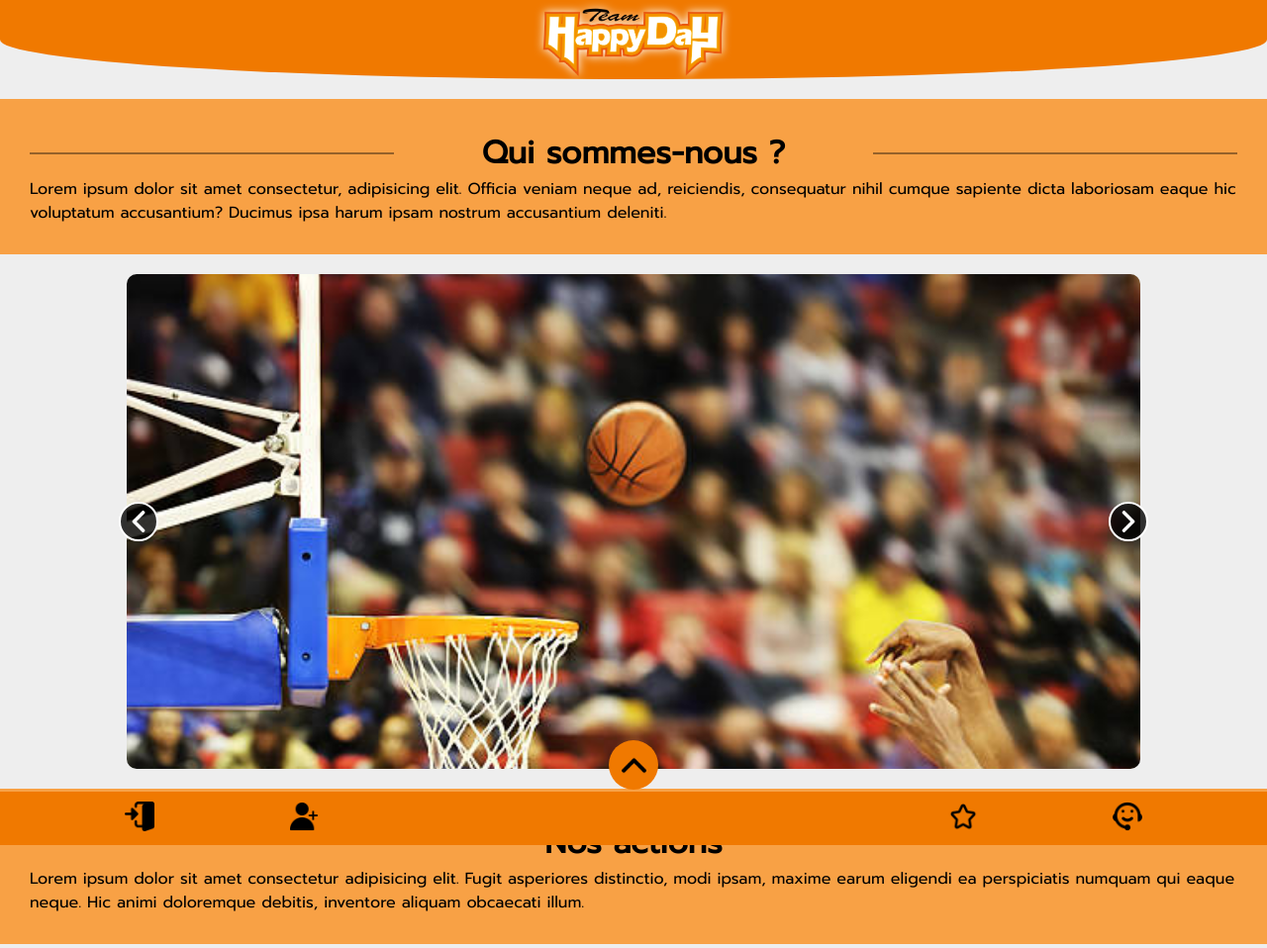
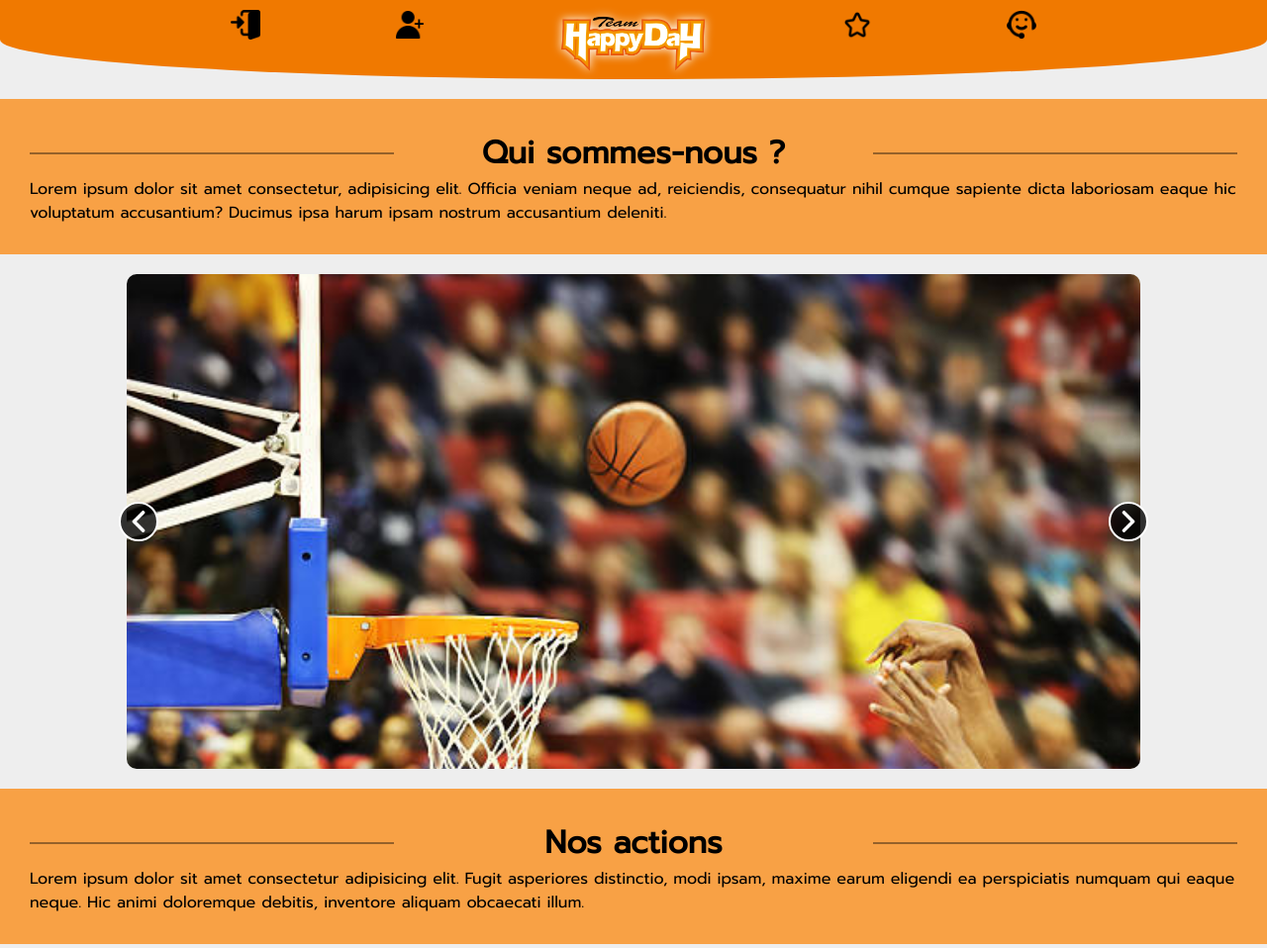
Before and after one commit to IBRAHIM-SYLLA/happy-days, a PHP site: page / in a window 1280 px wide. Shown: the top 958 px of the page at 99% size. Run offline with PHP 8.4, Linux system fonts and the light colour scheme.

Commit message:
header responsive fini

```diff
--- a/Libraries/Imports/header-index.php
+++ b/Libraries/Imports/header-index.php
@@ -20,7 +20,24 @@
 <body>
 
 <header>
-    <a href="index.php"><img src="./Libraries/Style/Images/logo.png" class="logo"></a>
+    <div id="myLinks">
+        <div id="left-links">
+            <?php if(!empty($_SESSION)) { ?>
+                <a href="./Libraries/Views/deconnexion.php">Deco</a>
+                <a href="./Libraries/Views/profil.php"><img src="./Libraries/Style/Icons/avatar.png" alt=""></a>
+            <?php } else { ?>
+                <a href="./Libraries/Views/connexion.php"><img src="./Libraries/Style/Icons/login.png" alt=""></a>
+                <a href="./Libraries/Views/inscription.php"><img src="./Libraries/Style/Icons/add-user.png" alt=""></a>
+                <?php } ?>
+        </div>
+
+        <a href="index.php"><img src="./Libraries/Style/Images/logo.png" class="logo"></a>
+
+        <div id="right-links">
+            <a href="./Libraries/Views/adherer.php"><img src="./Libraries/Style/Icons/star.png" alt=""></a>
+            <a href="./Libraries/Views/contact.php"><img src="./Libraries/Style/Icons/support.png" alt=""></a>
+        </div>
+    </div>
 </header>
 
 <main>
--- a/Libraries/Scripts/burger-menu-manager.js
+++ b/Libraries/Scripts/burger-menu-manager.js
@@ -3,7 +3,7 @@
  */
 function showNav() {
     // le bouton tourne : la flèche pointe vers l'autre sens
-    let burgerbtn = document.querySelector('#burger-btn');
+    let burgerbtn = document.querySelector('footer #burger-btn');
     burgerbtn.style.transform == '' ?
         // fait tourner le bouton de 180° dans le sens anti-horaire
         burgerbtn.style.transform += ' rotate(-180deg)' :
--- a/Libraries/Style/CSS/footer.css
+++ b/Libraries/Style/CSS/footer.css
@@ -14,7 +14,7 @@ footer {
     z-index: 2;
 }
 
-#myLinks {
+footer #myLinks {
     display: flex;
     flex-direction: row;
     justify-content: space-between;
@@ -22,22 +22,22 @@ footer {
     width: 100%;
 }
 
-#myLinks a {
+footer #myLinks a {
     padding: 10px;
 }
 
-#left-links, #right-links {
+footer #left-links, #right-links {
     justify-content: space-evenly;
     width: 35vw;
     display: flex;
     flex-direction: row;
 }
 
-#left-links img, #right-links img {
+footer #left-links img, footer #right-links img {
     width: 30px;
 }
 
-#burger-btn {
+footer #burger-btn {
     position: static;
     transform: translateY(-54px);
     margin: auto;
@@ -54,7 +54,7 @@ footer {
     transition: transform 1s;
 }
 
-#left-links button[name="deconnex"]{
+footer #left-links button[name="deconnex"]{
     width: 50px;
     height: 50px;
     background-image: url(../Icons/logout.png);
@@ -64,3 +64,14 @@ footer {
     border: none;
     background-color: transparent;
 }
+
+
+@media screen and (min-width: 1000px) {
+    footer #burger-btn {
+        display: none;
+    }
+
+    footer #myLinks {
+        display: none;
+    }
+}
--- a/Libraries/Style/CSS/header.css
+++ b/Libraries/Style/CSS/header.css
@@ -13,7 +13,6 @@ header {
     background-color: var(--primary);
     border-bottom-left-radius: 70%;
     border-bottom-right-radius: 70%;
-    /* padding: 0; */
     width: 100vw;
     position: sticky;
     top: 0;
@@ -26,13 +25,36 @@ main {
 }
 
 header .logo {
-    height: 10vh;
+    height: 8vh;
     margin: auto;
     display: block;
     filter: drop-shadow(0 0 5px white);
 }
 
+header #myLinks {
+    display: none;
+}
+
 @media screen and (min-width: 1000px) {
 
+    header #myLinks {
+        width: fit-content;
+        margin: auto;
+        display: flex;
+    }
 
+    header #myLinks a {
+        padding: 10px;
+    }
+
+    header #left-links, #right-links {
+        justify-content: space-evenly;
+        width: 35vw;
+        display: flex;
+        flex-direction: row;
+    }
+
+    header #myLinks img:not(.logo) {
+        width: 30px;
+    }
 }
```
